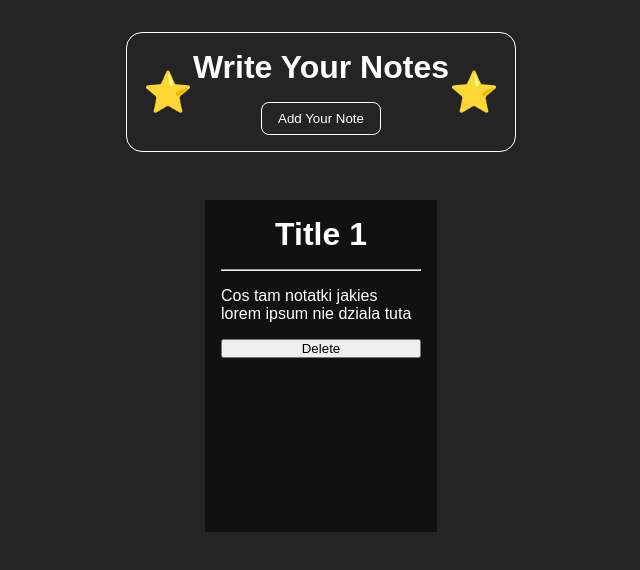
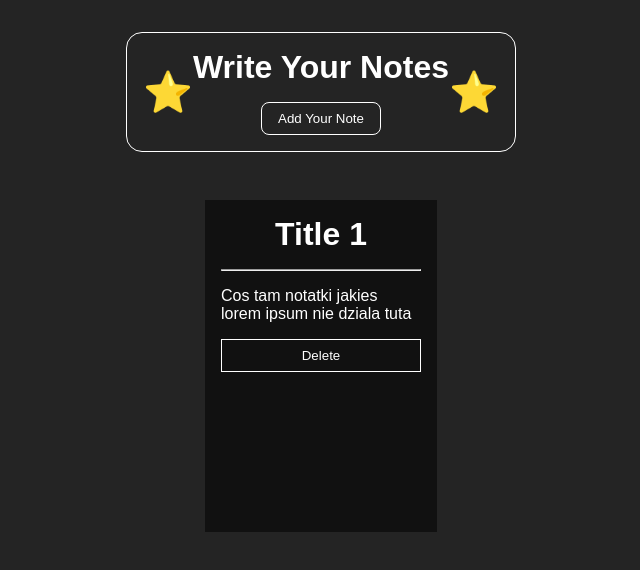
Before and after one commit to Ajgorek04/notes-react.js, a React (Vite) app: page / in a window 1280 px wide. Shown: the top 570 px of the page, without its empty margins (319-959 px from the left). Built offline with nearby package versions, Linux system fonts and the light colour scheme.

Commit message:
styling delBtn

```diff
--- a/src/App.css
+++ b/src/App.css
@@ -27,3 +27,10 @@
 .noteDivs h1 {
     text-align: center;
 }
+
+.delBtn {
+    background-color: transparent;
+    border: 1px solid #fff;
+    color: #fff;
+    padding: 0.5rem 1rem;
+}
--- a/src/App.jsx
+++ b/src/App.jsx
@@ -38,7 +38,7 @@ function App() {
                         <h1>{note.title}</h1>
                         <hr />
                         <p>{note.content}</p>
-                        <button>Delete</button>
+                        <button className="delBtn">Delete</button>
                     </div>
                 ))}
             </div>
```
